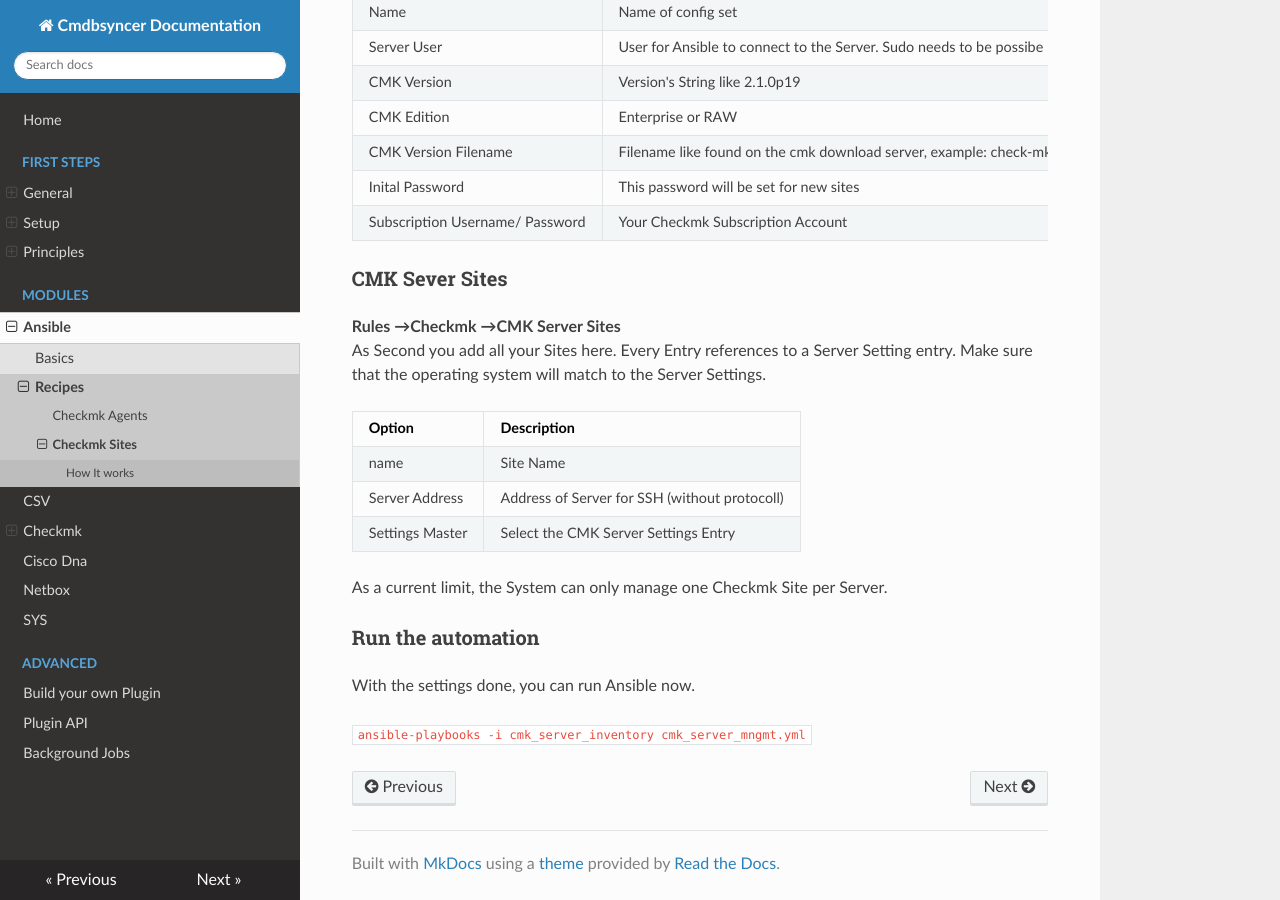
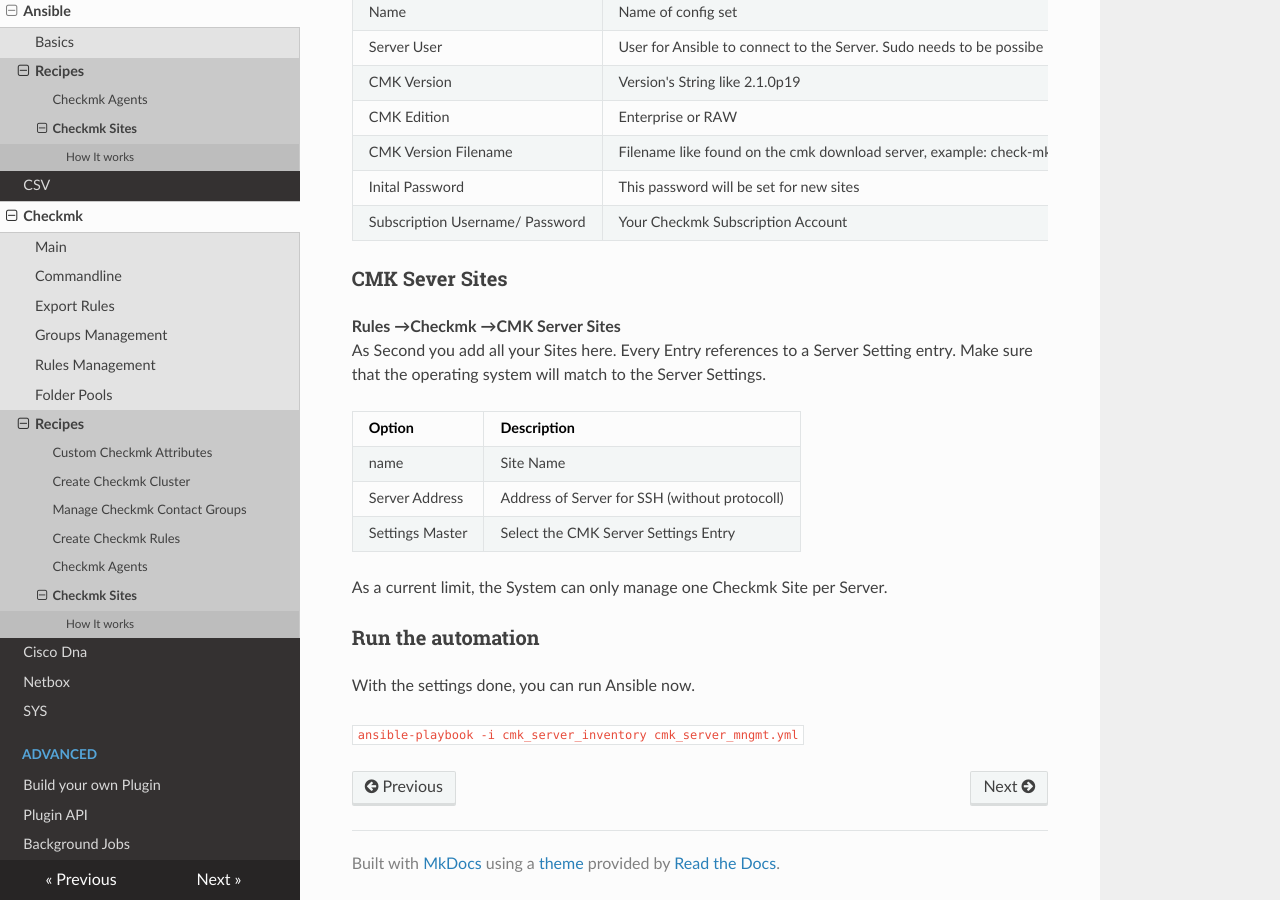
Before and after one commit to kuhn-ruess/cmdbsyncer, an MkDocs documentation site: the page built from docs/ansible/cmk_sites.md, in a window 1280 px wide and 900 px high, scrolled down 1362 px. Built offline with MkDocs 1.6.1, drawn with Linux system fonts in a browser that asks for light colours; nearby versions of some CDN libraries.

Commit message:
Updated docu

```diff
--- a/docs/ansible/cmk_sites.md
+++ b/docs/ansible/cmk_sites.md
@@ -49,4 +49,4 @@
 ### Run the automation
 With the settings done, you can run Ansible now.
 
-`ansible-playbooks -i cmk_server_inventory cmk_server_mngmt.yml`
+`ansible-playbook -i cmk_server_inventory cmk_server_mngmt.yml`
--- a/mkdocs.yml
+++ b/mkdocs.yml
@@ -40,6 +40,8 @@
               - Create Checkmk Cluster: checkmk/create_cluster.md
               - Manage Checkmk Contact Groups: checkmk/recipe_contact_groups.md
               - Create Checkmk Rules: checkmk/recipe_checkmk_rules.md
+              - Checkmk Agenten Automation: ansible/cmk_agents.md
+              - Checkmk Site Automation: ansible/cmk_sites.md
       - Cisco Dna: ciscodna/index.md
       - Netbox: netbox/index.md
       - SYS: sys/index.md
```
Also changed, not shown: docs/ansible/cmk_agents.md (+1 -1 lines).
